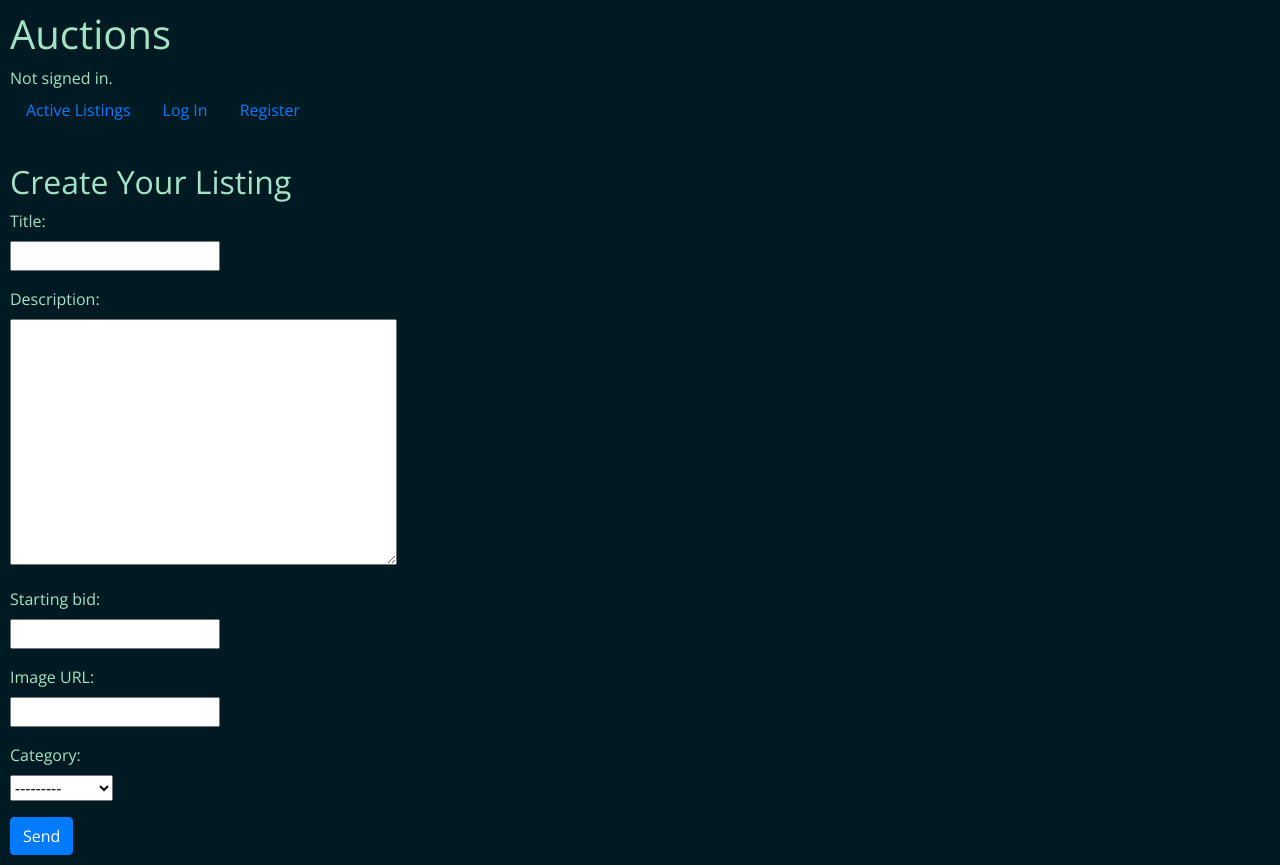
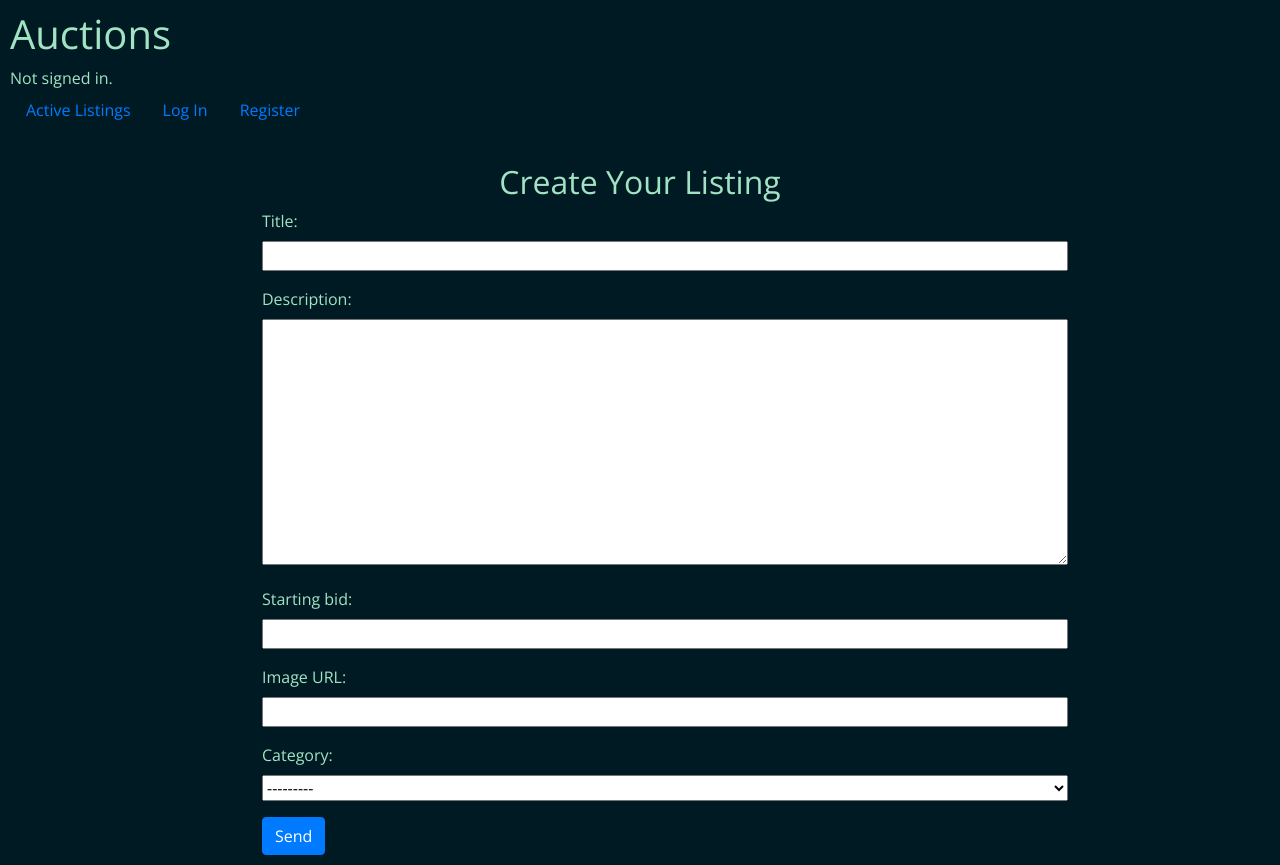
Before and after one commit to ksenijasam/commerce, a Django app: page /create_listing in a window 1280 px wide. Run offline with Django 3.2, Linux system fonts and the light colour scheme; parts of the project's set-up code (start-up, migrations or seed data) failed here and were passed over; some libraries are stand-ins or nearby versions.

Commit message:
styling create_listing template

```diff
--- a/auctions/static/auctions/styles.css
+++ b/auctions/static/auctions/styles.css
@@ -44,6 +44,10 @@ li {
 
 .margin-top-70 {
     margin-top: 70px;
+}
+
+.margin-left-20-percent {
+    margin-left: 20%;
 }
 
 .error {
@@ -99,3 +103,7 @@ li {
     border: 1px solid #03440C;
     color: white
 }
+
+input, textarea, select {
+    width: 80%;
+}
--- a/auctions/templates/auctions/create_listing.html
+++ b/auctions/templates/auctions/create_listing.html
@@ -1,8 +1,9 @@
 {% extends "auctions/layout.html" %}
 
 {% block body %}
-    <h2>Create Your Listing</h2>
+    <h2 class="center-content">Create Your Listing</h2>
 
+    <div class="margin-left-20-percent">
         <form action="/create_listing" method="post">
             {% csrf_token %}
 
@@ -21,5 +22,6 @@
                 <button class="btn btn-primary" type="submit">Send</button>
             </div>
         </form>
+    </div>
 
 {% endblock %}
```
Lines whose indentation alone changed are shown as unchanged.
